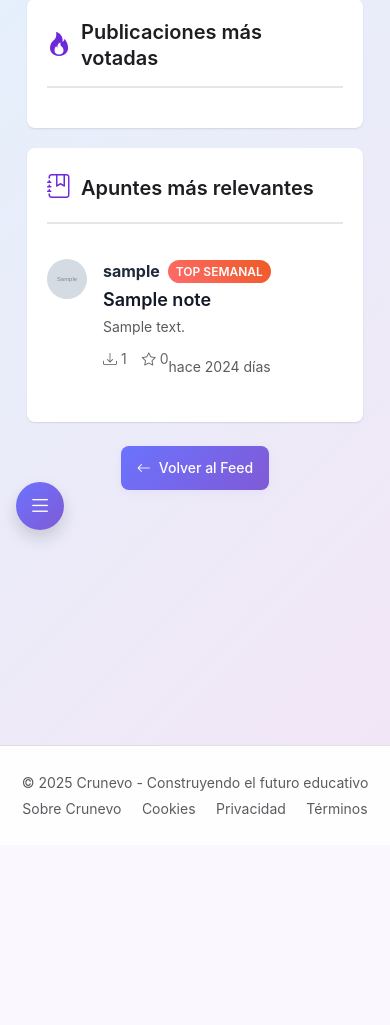
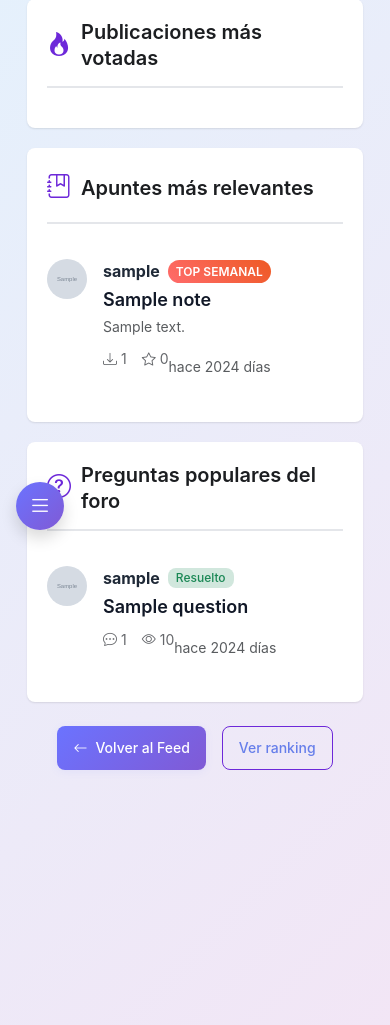
Before and after one commit to RoggerMS/Crunevo2, a Flask app: page /feed/trending in a window 390 px wide. Shown: the part 226-1251 px from the top of the page. Before the commit the page ends 1041 px from the top, so only its background shows below. Run offline with Flask 3, Linux system fonts and the light colour scheme; a user stored in the database is signed in; tables that the repository leaves empty hold one stand-in row (values such as "Sample post"); grey boxes marked "Sample" are stand-in pictures; data that the repository does not hold is empty; some libraries are stand-ins or nearby versions.

Commit message:
Redesign trending page with forum questions

```diff
--- a/crunevo/routes/feed/views.py
+++ b/crunevo/routes/feed/views.py
@@ -137,6 +137,19 @@ def trending():
     top_ranked, recent_achievements = get_weekly_ranking()
     top_notes, top_posts, top_users = get_featured_posts()
 
+    # Popular forum questions ordered by answers and views
+    from crunevo.models.forum import ForumQuestion, ForumAnswer
+    from sqlalchemy import func
+
+    top_questions = (
+        db.session.query(ForumQuestion)
+        .outerjoin(ForumAnswer)
+        .group_by(ForumQuestion.id)
+        .order_by(func.count(ForumAnswer.id).desc(), ForumQuestion.views.desc())
+        .limit(5)
+        .all()
+    )
+
     reaction_map = PostReaction.counts_for_posts([p.id for p in weekly_posts])
     user_reactions = PostReaction.reactions_for_user_posts(
         current_user.id, [p.id for p in weekly_posts]
@@ -159,6 +172,7 @@ def trending():
         top_notes=top_notes,
         top_posts=top_posts,
         top_users=top_users,
+        top_questions=top_questions,
         reaction_counts=reaction_map,
         user_reactions=user_reactions,
         saved_posts=saved_posts,
--- a/crunevo/templates/feed/trending.html
+++ b/crunevo/templates/feed/trending.html
@@ -103,15 +103,15 @@
 {% endblock %}
 
 {% block content %}
-<div class="trending-container">
-  <div class="trending-header">
+<div class="trending-container tw-max-w-screen-xl tw-mx-auto tw-px-4 tw-py-6">
+  <div class="trending-header tw-text-center tw-mb-8">
     <h1 class="display-6 mb-2">🔥 Trending en CRUNEVO</h1>
     <p class="text-muted">Lo más popular esta semana</p>
   </div>
 
-  <div class="trending-grid">
+  <div class="trending-grid tw-grid tw-gap-6 md:tw-grid-cols-2">
     <!-- Publicaciones más votadas -->
-    <div class="trending-section">
+    <div class="trending-section tw-bg-white dark:tw-bg-gray-900 tw-rounded-lg tw-shadow tw-p-4">
       <div class="section-header">
         <i class="bi bi-fire section-icon"></i>
         <h2 class="section-title">Publicaciones más votadas</h2>
@@ -152,7 +152,7 @@
     </div>
 
     <!-- Apuntes más relevantes -->
-    <div class="trending-section">
+    <div class="trending-section tw-bg-white dark:tw-bg-gray-900 tw-rounded-lg tw-shadow tw-p-4">
       <div class="section-header">
         <i class="bi bi-journal-bookmark section-icon"></i>
         <h2 class="section-title">Apuntes más relevantes</h2>
@@ -192,11 +192,55 @@
       </div>
       {% endfor %}
     </div>
+
+    <!-- Preguntas populares del foro -->
+    <div class="trending-section tw-bg-white dark:tw-bg-gray-900 tw-rounded-lg tw-shadow tw-p-4">
+      <div class="section-header">
+        <i class="bi bi-question-circle section-icon"></i>
+        <h2 class="section-title">Preguntas populares del foro</h2>
+      </div>
+
+      {% for q in top_questions %}
+      <div class="trending-post">
+        <div class="d-flex align-items-start gap-3">
+          <img src="{{ q.author.avatar_url or url_for('static', filename='img/default.png') }}"
+               alt="{{ q.author.username }}"
+               class="rounded-circle"
+               style="width: 40px; height: 40px; object-fit: cover;">
+          <div class="flex-grow-1">
+            <div class="d-flex align-items-center gap-2 mb-1">
+              <strong>{{ q.author.username }}</strong>
+              {% if q.is_solved %}
+              <span class="badge bg-success-subtle text-success">Resuelto</span>
+              {% endif %}
+            </div>
+            <h6 class="mb-1 tw-truncate">{{ q.title }}</h6>
+            <div class="post-meta">
+              <div class="post-stats">
+                <span class="stat-item">
+                  <i class="bi bi-chat-dots"></i>
+                  <span>{{ q.answer_count }}</span>
+                </span>
+                <span class="stat-item">
+                  <i class="bi bi-eye"></i>
+                  <span>{{ q.views }}</span>
+                </span>
+              </div>
+              <small class="text-muted">{{ q.created_at|timesince }}</small>
+            </div>
+          </div>
+        </div>
+      </div>
+      {% endfor %}
+    </div>
   </div>
 
-  <div class="text-center mt-4">
+  <div class="text-center mt-4 d-flex justify-content-center gap-3">
     <a href="{{ url_for('feed.feed_home') }}" class="btn btn-primary">
       <i class="bi bi-arrow-left"></i> Volver al Feed
+    </a>
+    <a href="{{ url_for('ranking.index') if 'ranking.index' in url_for.__globals__.get('current_app', {}).view_functions else '/ranking' }}" class="btn btn-outline-primary">
+      Ver ranking
     </a>
   </div>
 </div>
```
Also changed, not shown: AGENTS.md (+1 -0 lines).
